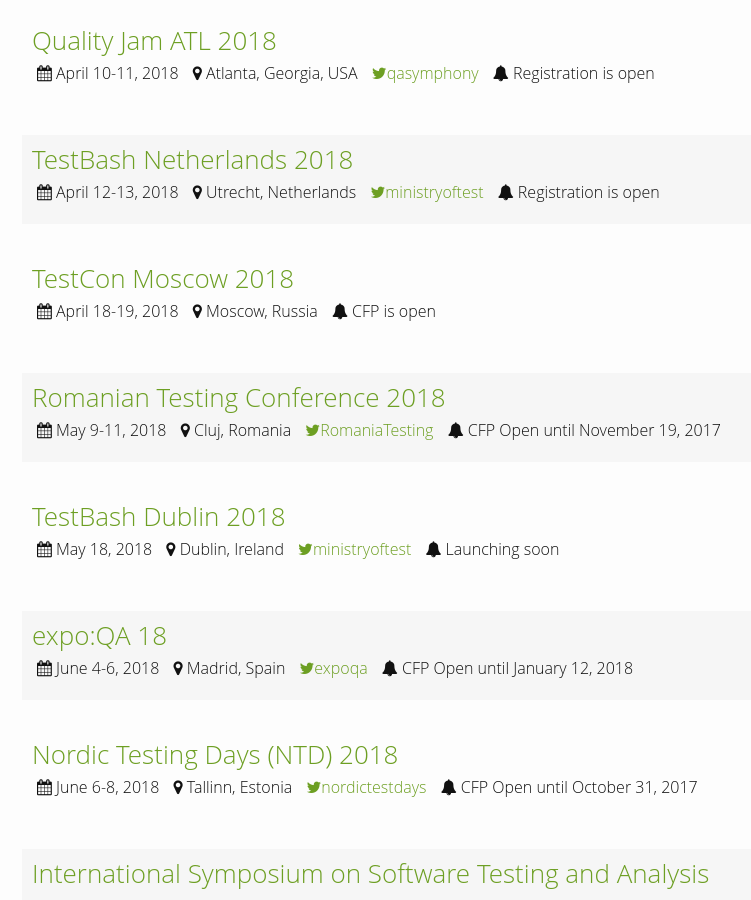
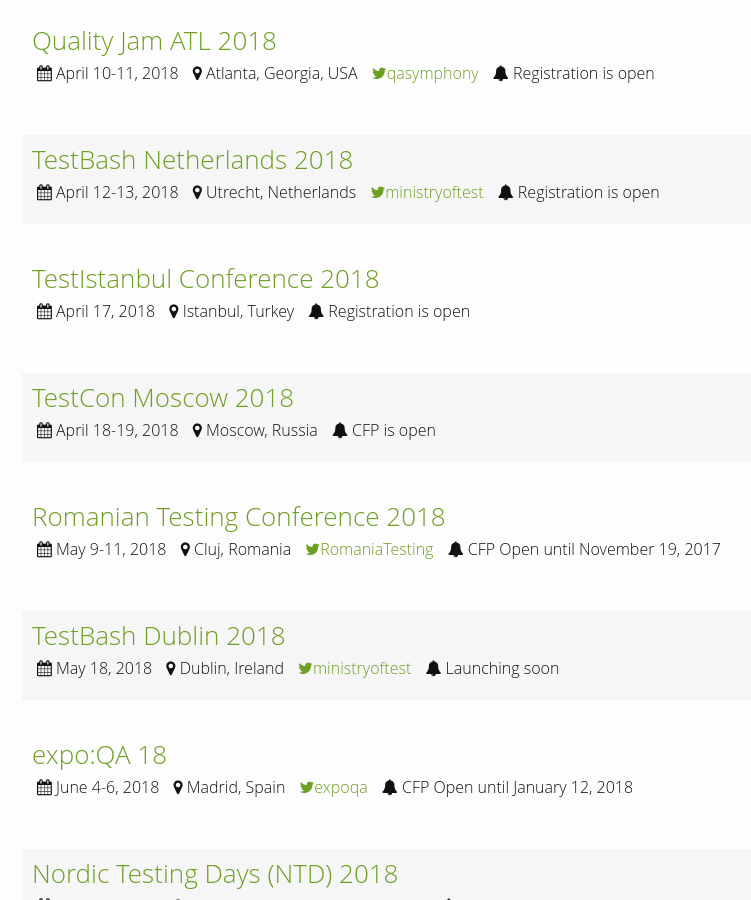
Before and after one commit to TestingConferences/testingconferences.github.io, a Jekyll site: the page built from index.html, in a window 1280 px wide and 900 px high, scrolled down 1615 px. Shown: the whole window, without its empty margins (248-999 px from the left). Built offline with Jekyll 4.4.1, drawn with Linux system fonts in a browser that asks for light colours.

Commit message:
Added TestIstanbul 18

```diff
--- a/_data/current.yml
+++ b/_data/current.yml
@@ -94,6 +94,12 @@
   twitter: ministryoftest
   status: Registration is open
 
+- name: TestIstanbul Conference 2018
+  location: Istanbul, Turkey
+  dates: "April 17, 2018"
+  url: https://testistanbul.org/
+  status: Registration is open
+
 - name: TestCon Moscow 2018
   location: Moscow, Russia
   dates: "April 18-19, 2018"
```
